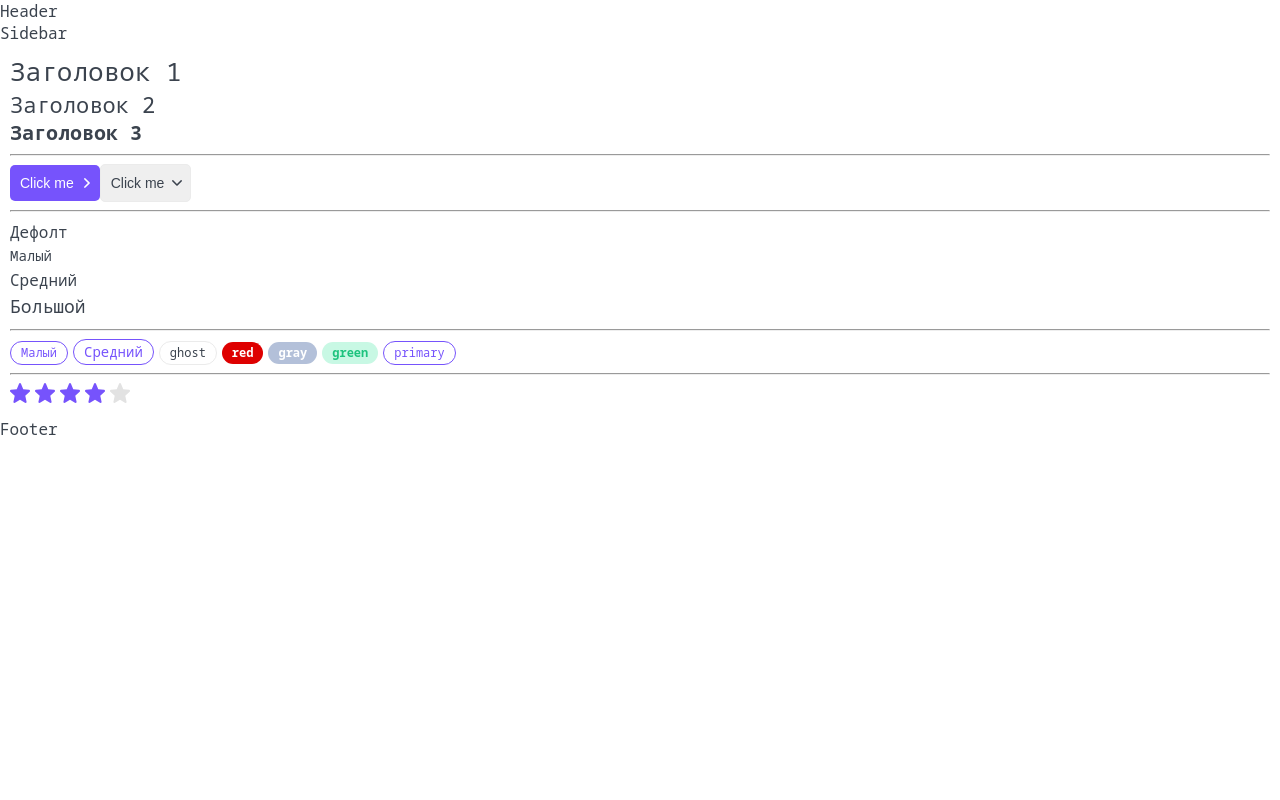
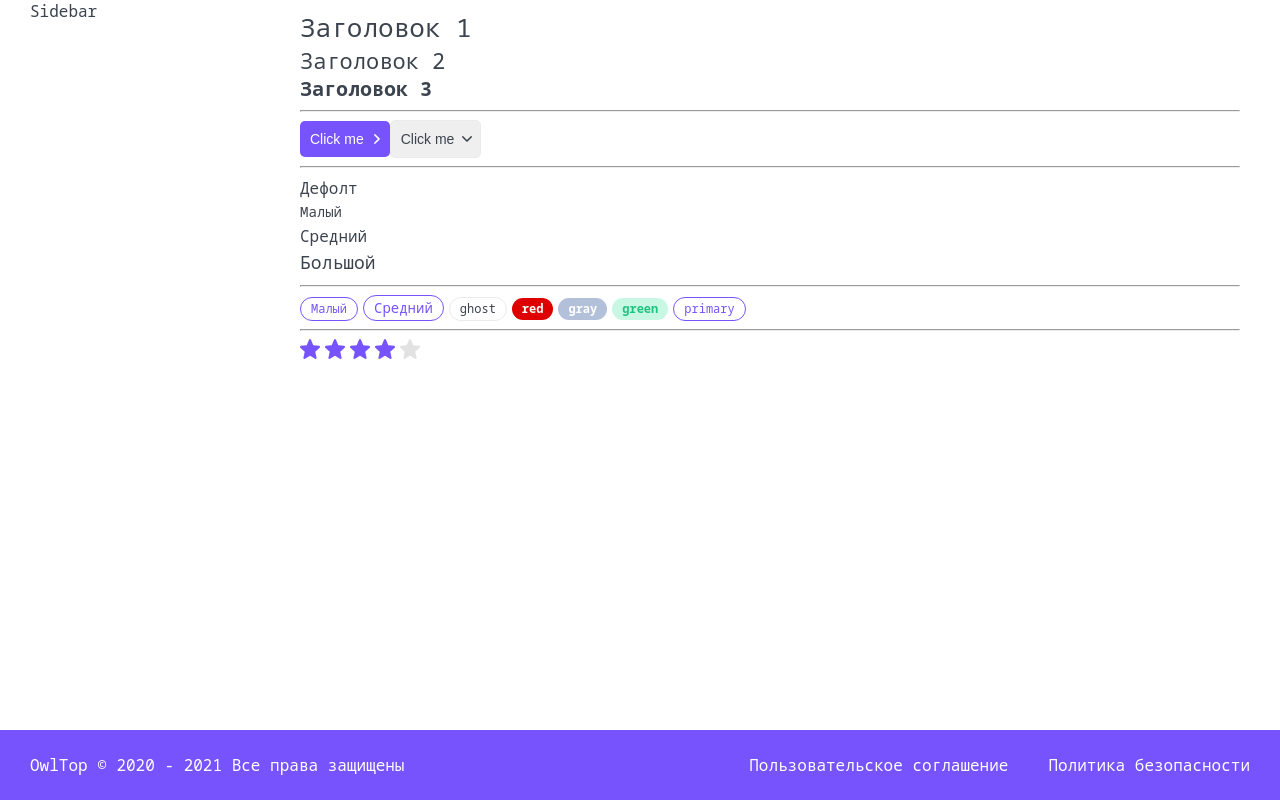
Before and after one commit to alextula26/nextjs-project-1, a Next.js app: page / in a window 1280 px wide. Built offline with nearby package versions, Linux system fonts and the light colour scheme.

Commit message:
styles for Layout and footer

```diff
--- a/layout/Footer/Footer.module.css
+++ b/layout/Footer/Footer.module.css
@@ -1,18 +1,24 @@
-.p {
-  margin: 0;
+.footer {
+  display: grid;
+
+  padding: 25px 30px;
+
+  color: var(--white);
+
+  background: var(--primary);
+
+  font-size: 16px;
+  line-height: 20px;
+  grid-template-columns: 1fr auto auto;
+  gap: 10px 40px;
 }
 
-.s {
-  font-size: 14px;
-  line-height: 24px;
+.footer a:hover {
+  color: var(--gray-light);
 }
 
-.m {
-  font-size: 16px;
-  line-height: 24px;
+@media (max-width: 768px) {
+.footer {
+  grid-template-columns: 1fr;
 }
-
-.l {
-  font-size: 18px;
-  line-height: 29px;
 }
--- a/layout/Footer/Footer.tsx
+++ b/layout/Footer/Footer.tsx
@@ -1,11 +1,20 @@
 import { ReactElement } from 'react';
 import cn from 'classnames';
+import { format } from 'date-fns';
 import { FooterProps } from './Footer.props';
 
 import styles from './Footer.module.css';
 
-export const Footer = ({ ...props }: FooterProps): ReactElement => (
-  <>
-    <div {...props}>Footer</div>
-  </>
+export const Footer = ({ className, ...props }: FooterProps): ReactElement => (
+  <footer className={cn(className, styles.footer)} {...props}>
+    <div>
+      OwlTop &copy; 2020 -
+      {' '}
+      {format(new Date(), 'yyyy')}
+      {' '}
+      Все права защищены
+    </div>
+    <a href="/" target="_blank">Пользовательское соглашение</a>
+    <a href="/" target="_blank">Политика безопасности</a>
+  </footer>
 );
--- a/layout/Layout.module.css
+++ b/layout/Layout.module.css
@@ -1,18 +1,48 @@
-.p {
-  margin: 0;
+.wrapper {
+  display: grid;
+
+  min-height: 100vh;
+  gap: 0 30px;
+  grid-template-rows: auto 1fr auto;
+  grid-template-columns: auto 230px minmax(320px, 1200px) auto;
+  grid-template-areas:
+    ". header header ."
+    ". sidebar main ."
+    "footer footer footer footer";
 }
 
-.s {
-  font-size: 14px;
-  line-height: 24px;
+.header {
+  grid-area: header;
+
+  display: none;
 }
 
-.m {
-  font-size: 16px;
-  line-height: 24px;
+.sidebar {
+  grid-area: sidebar;
 }
 
-.l {
-  font-size: 18px;
-  line-height: 29px;
+.main {
+  grid-area: main;
 }
+
+.footer {
+  grid-area: footer;
+}
+
+@media (max-width: 768px) {
+.wrapper {
+  grid-template-columns: minmax(320px, 1fr);
+  grid-template-areas:
+    "header"
+    "main"
+    "footer";
+}
+
+.sidebar {
+  display: none;
+}
+
+.header {
+  display: block;
+}
+}
--- a/layout/Layout.tsx
+++ b/layout/Layout.tsx
@@ -8,12 +8,12 @@ import { Header } from './Header/Header';
 import styles from './Layout.module.css';
 
 const Layout = ({ children }: LayoutProps): ReactElement => (
-  <>
-    <Header>Header</Header>
-    <Sidebar />
-    <main>{children}</main>
-    <Footer>Footer</Footer>
-  </>
+  <div className={styles.wrapper}>
+    <Header className={styles.header}>Header</Header>
+    <Sidebar className={styles.sidebar} />
+    <main className={styles.main}>{children}</main>
+    <Footer className={styles.footer}>Footer</Footer>
+  </div>
 );
 
 export const withLayout = <T extends Record<string, unknown>>(Component: FC<T>) => function withLayoutWrapper(props: T): ReactElement {
--- a/package.json
+++ b/package.json
@@ -11,6 +11,7 @@
     "stylelint": "stylelint \"**/*.css\" --fix"
   },
   "dependencies": {
+    "date-fns": "^2.25.0",
     "next": "11.1.2",
     "react": "17.0.2",
     "react-dom": "17.0.2",
```
Also changed, not shown: 1 other file (tests, documents, lock files or other folders).
